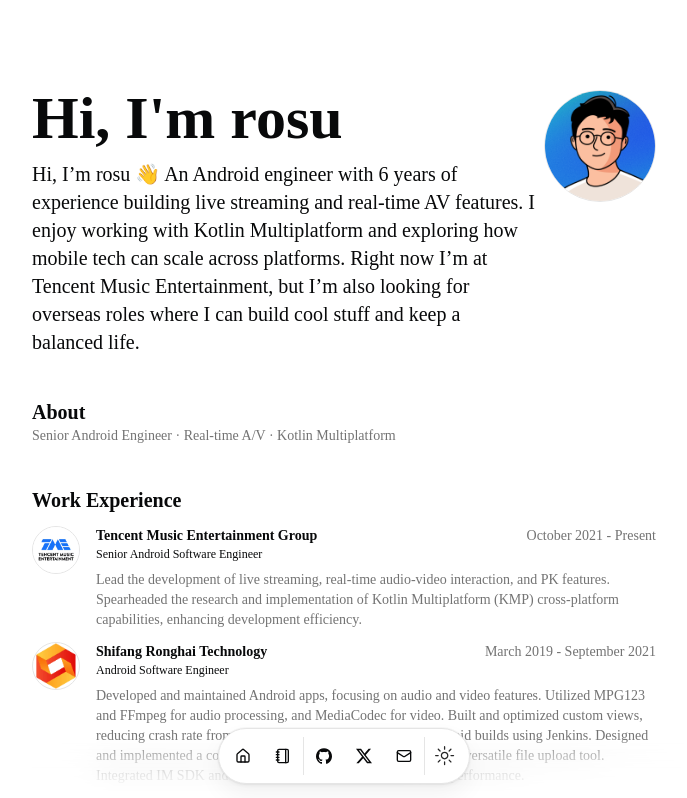
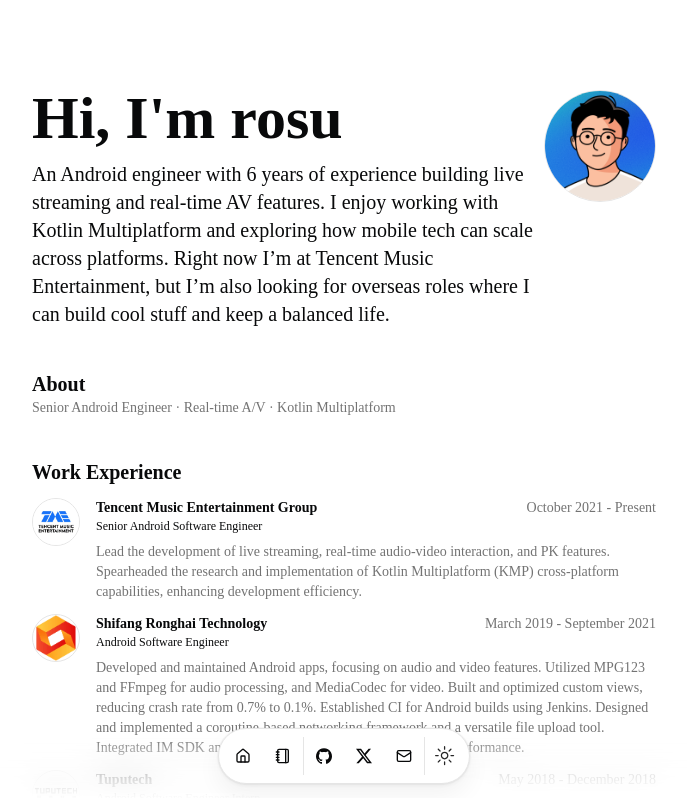
Before and after one commit to rosuH/portfolio, a Next.js app: page / in a window 1280 px wide. Shown: the top 798 px of the page, without its empty margins (296-983 px from the left). Built offline with nearby package versions, Linux system fonts and the light colour scheme.

Commit message:
feat: update resume description to remove greeting for a more professional tone

```diff
--- a/src/data/resume.tsx
+++ b/src/data/resume.tsx
@@ -9,7 +9,7 @@
   location: "Shenzhen, China",
   locationLink: "https://www.google.com/maps/place/Shenzhen,+Guangdong+Province,+China",
   description:
-    "Hi, I’m rosu 👋 An Android engineer with 6 years of experience building live streaming and real-time AV features. I enjoy working with Kotlin Multiplatform and exploring how mobile tech can scale across platforms. Right now I’m at Tencent Music Entertainment, but I’m also looking for overseas roles where I can build cool stuff and keep a balanced life.",
+    "An Android engineer with 6 years of experience building live streaming and real-time AV features. I enjoy working with Kotlin Multiplatform and exploring how mobile tech can scale across platforms. Right now I’m at Tencent Music Entertainment, but I’m also looking for overseas roles where I can build cool stuff and keep a balanced life.",
   summary:
     "Senior Android Engineer · Real‑time A/V · Kotlin Multiplatform",
   avatarUrl: "/me.png",
```
